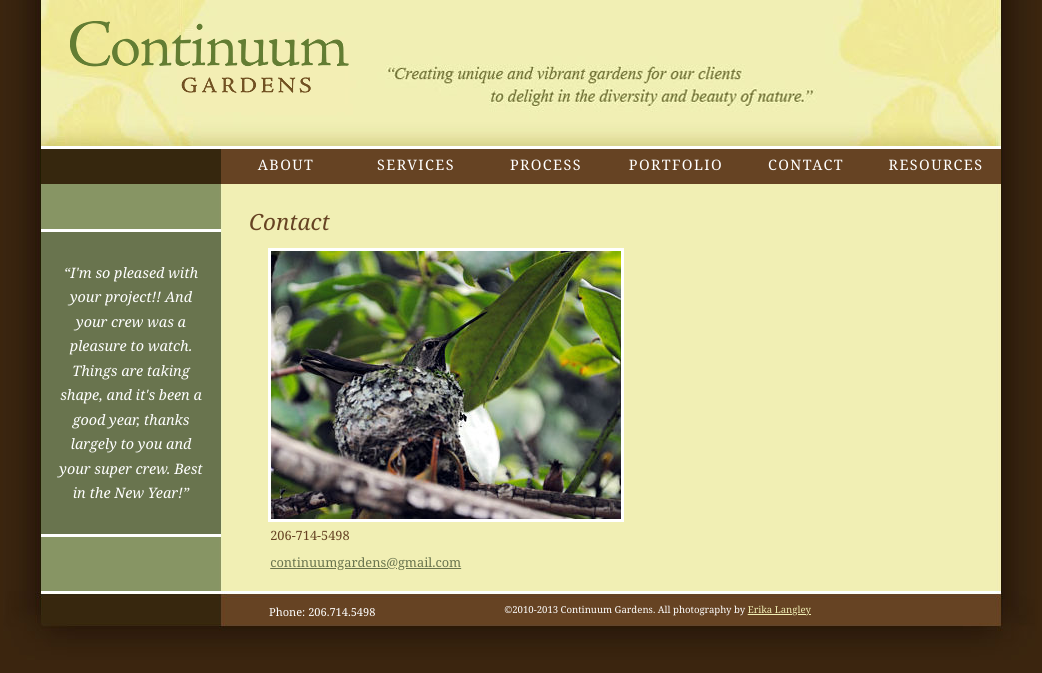
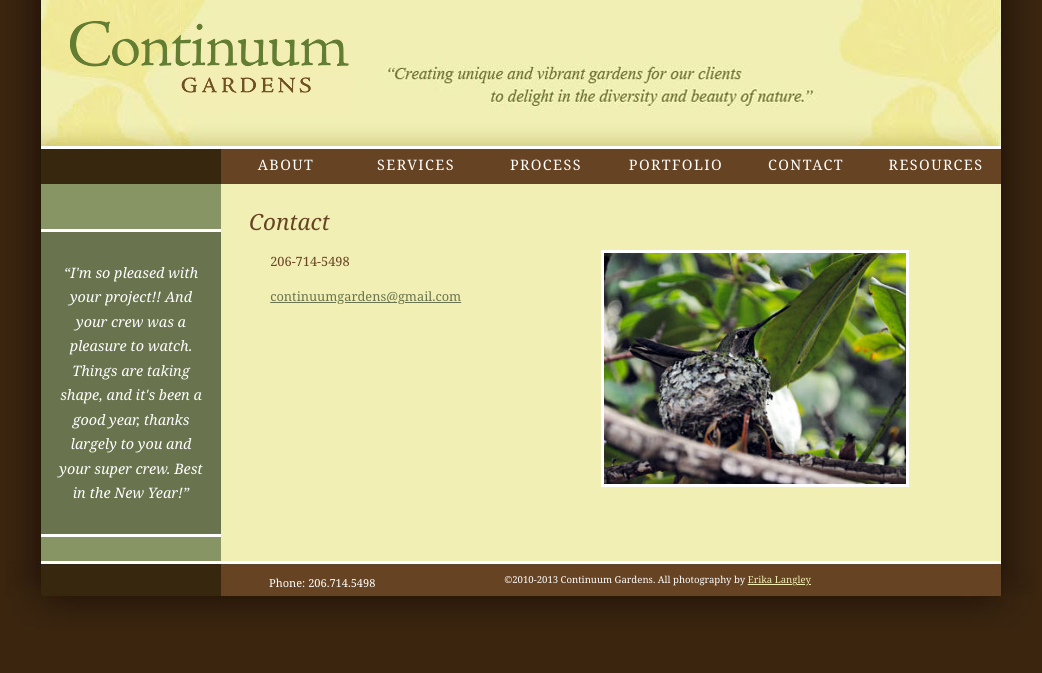
Before and after one commit to continuumgardens/continuumgardens.github.io, a Jekyll site: the page built from contact/index.md, in a window 1280 px wide. Shown: the top 673 px of the page, without its empty margins (119-1161 px from the left). Built offline with Jekyll 4.4.1, drawn with Linux system fonts in a browser that asks for light colours.

Commit message:
Actually fix the contact page!

```diff
--- a/contact/index.md
+++ b/contact/index.md
@@ -5,7 +5,8 @@ contactname: Reilley Shannon
 contactphone: 206-714-5498
 ---
 
-![](/images/pic08.jpg)
+- {{ page.contactphone }}
 
-- {{ page.contactphone }}
-- <continuumgardens@gmail.com>
+    <continuumgardens@gmail.com>
+
+- ![](/images/pic08.jpg)
```
